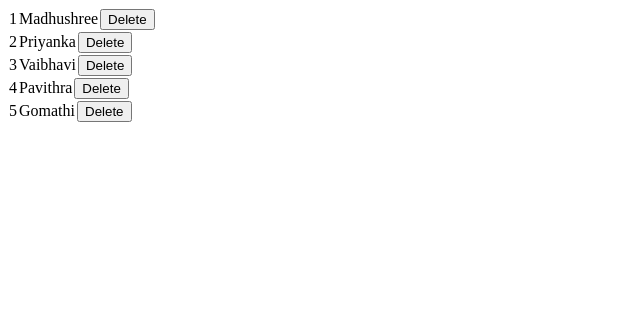
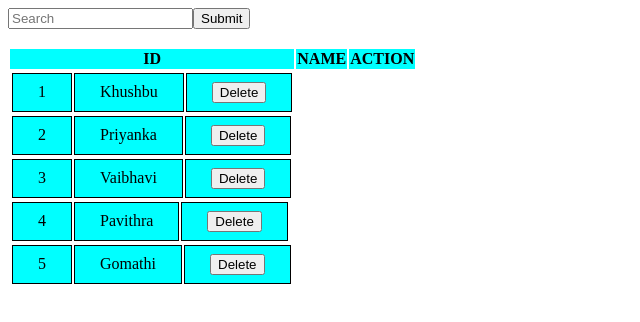
Before and after one commit to madhushree1702/React-Task2, a React (Create React App) app: page / in a window 1280 px wide. Shown: the top 322 px of the page, without its empty margins (0-640 px from the left). Built offline with nearby package versions, Linux system fonts and the light colour scheme.

Commit message:
Refined table.js class

```diff
--- a/src/App.js
+++ b/src/App.js
@@ -2,10 +2,14 @@ import React from 'react';
 import './App.css';
 import Table from './Table';
 
-
 function App() {
   return (
-    <Table />
+    <div className="Search">
+      <input type="text" placeholder="Search"/>
+      <button> Submit </button>
+      <br /><br />
+      <Table />
+    </div>
   )
 }
 
--- /dev/null
+++ b/src/Design.css
@@ -0,0 +1,16 @@
+.table{
+    height: 55px;
+    width: 300px;
+    background-position: 20px;
+background-color: antiquewhite;
+}
+tr, td{
+    border: 1px solid black;
+    border-collapse: collapse;
+    padding: 8px;
+    background-color: aqua;
+}
+td{
+    padding-left: 25px;
+    padding-right: 25px;
+}
--- a/src/Table.js
+++ b/src/Table.js
@@ -1,12 +1,13 @@
 import React from 'react';
-import TableRow from './TableRow'
+import TableRow from './TableRow';
+import './Design.css';
 
 class Table extends React.Component {
   constructor(props) {
     super(props)
     this.state = {
       employees : [
-            {id: 1, name: 'Madhushree'},
+        {id: 1, name: 'Khushbu'},
         {id: 2, name: 'Priyanka'},
         {id: 3, name: 'Vaibhavi'},
         {id: 4, name: 'Pavithra'},
@@ -17,11 +18,32 @@ class Table extends React.Component {
 
   render() {
     return (
+      <table>
+        <thead>
+          {this.renderTableHeader()}
+        </thead>
+        <tbody>
+          {this.renderTableData()}
+        </tbody>
+      </table>
+    )
+  }
+
+  renderTableHeader(){
+    return (
+      <tr>
+        <th>ID</th>
+        <th>NAME</th>
+        <th>ACTION</th>
+      </tr>
+    )
+  }
+
+  renderTableData() {
+    return (
       this.state.employees.map((employee) => {
         return (
-                    <div className="table">
           <TableRow id={employee.id} name={employee.name}></TableRow>
-                    </div>
         )
       })
     )
--- a/src/TableRow.js
+++ b/src/TableRow.js
@@ -13,6 +13,7 @@ class TableRow extends React.Component {
             </div>
          )
     }
+
 }
 
 export default TableRow;
```
Lines whose indentation alone changed are shown as unchanged.
